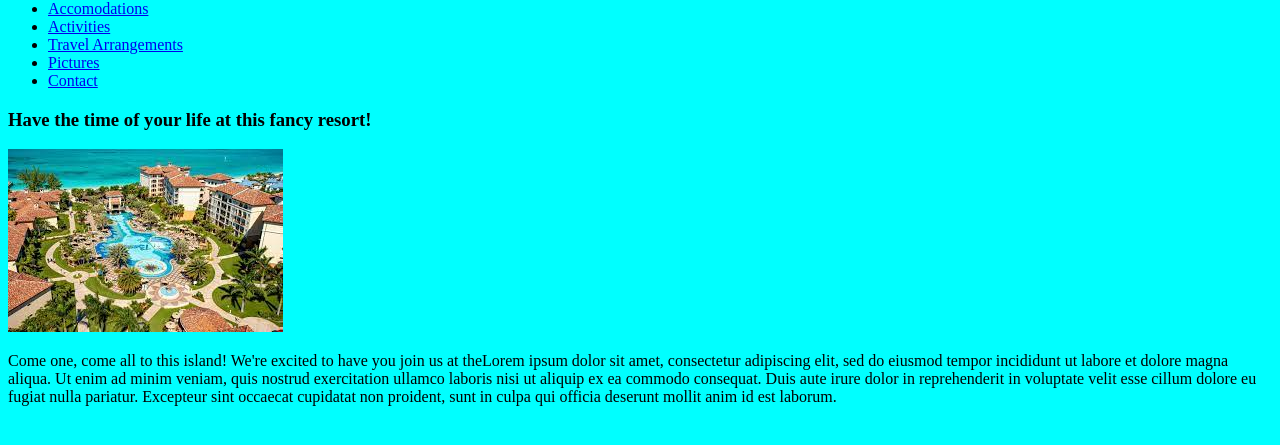
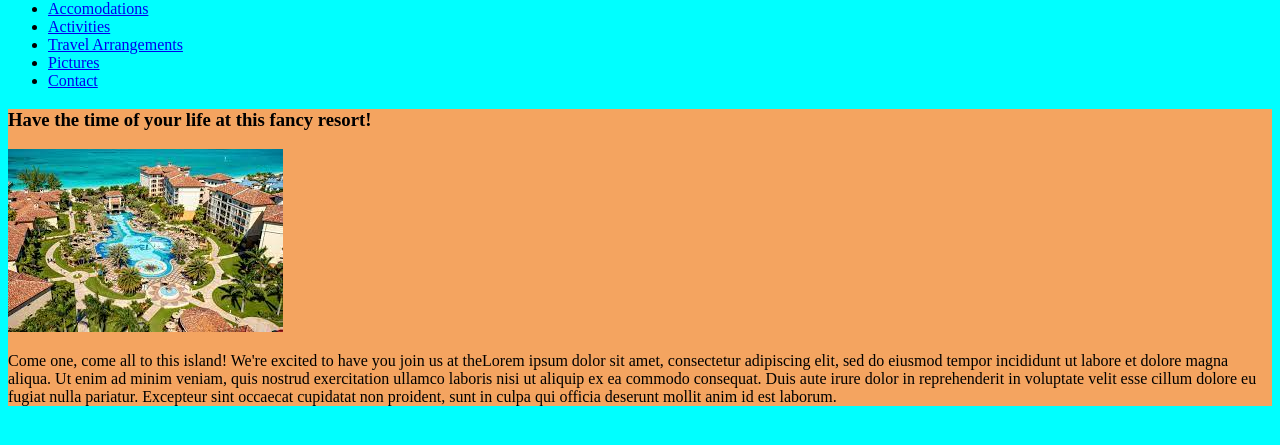
Before and after one commit to NielsenG62/resort-practice, a plain HTML site: page index.html in a window 1280 px wide. Shown: the part 127-572 px from the top of the page. Drawn offline with Linux system fonts and the light colour scheme.

Commit message:
WIP: testing branches

```diff
--- a/css/styles.css
+++ b/css/styles.css
@@ -1,3 +1,7 @@
 body {
   background-color: aqua;
 }
+
+#wrapper {
+  background-color: sandybrown;
+}
```
